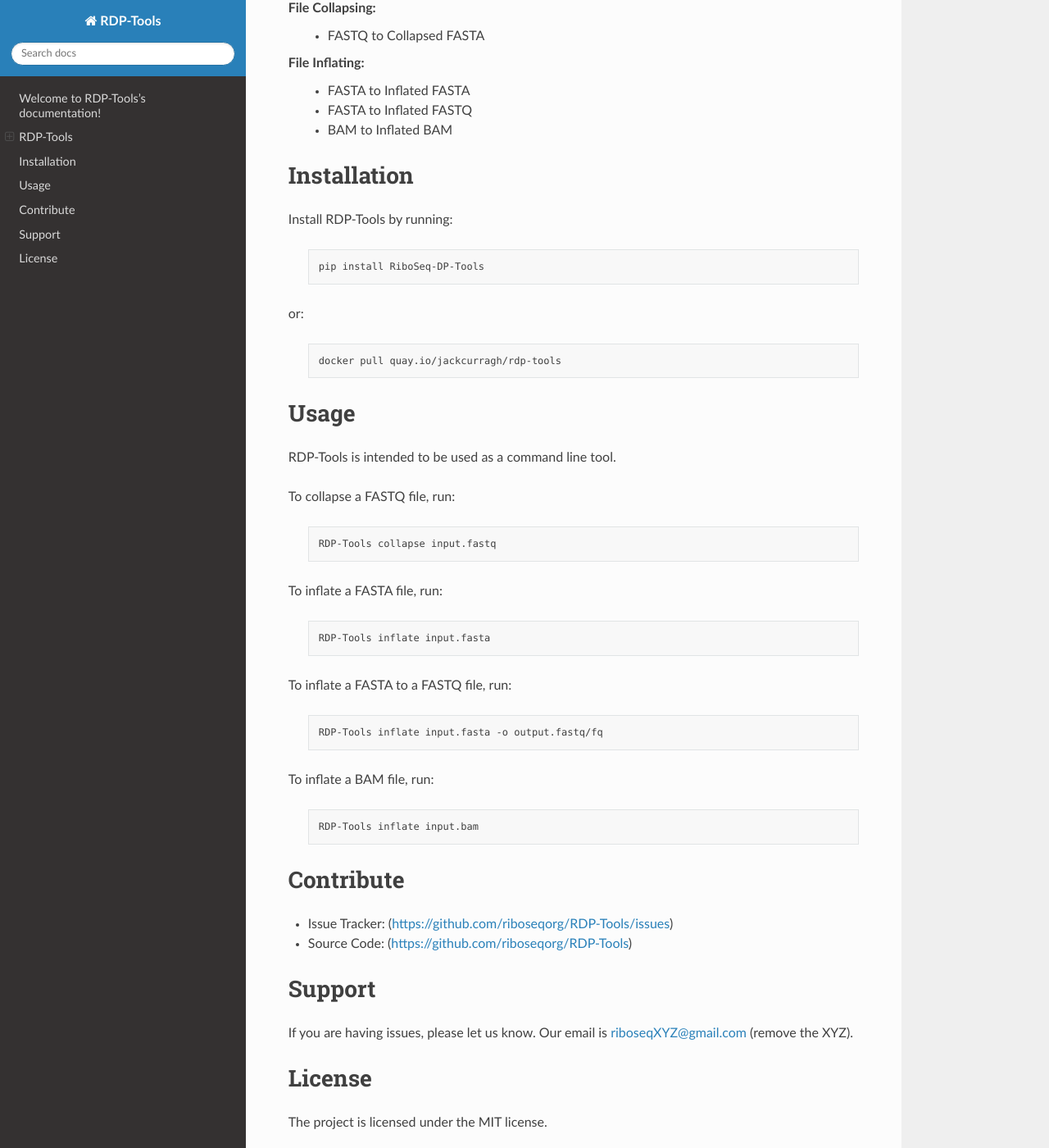
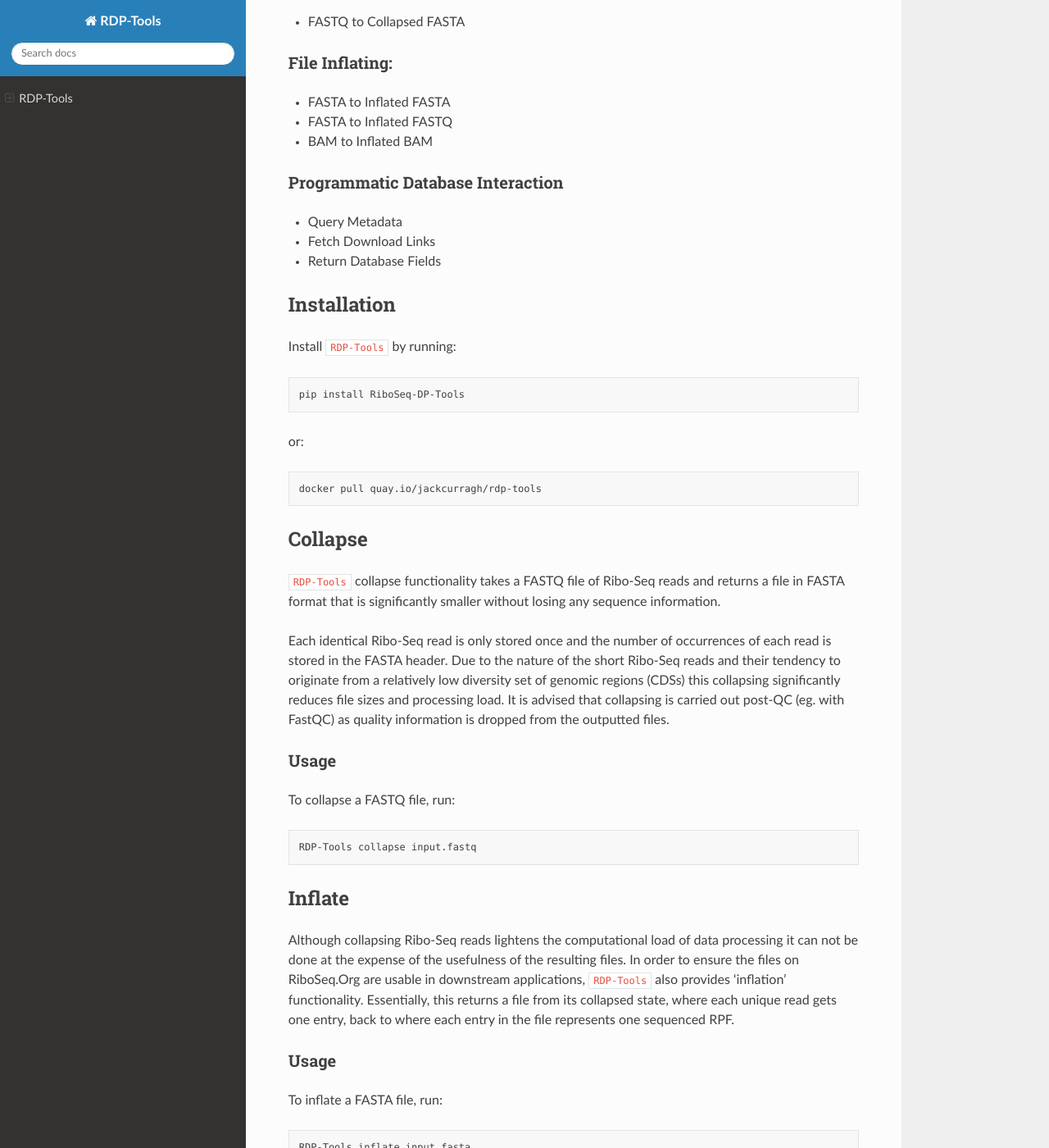
Before and after one commit to riboseqorg/RDP-Tools, a Sphinx documentation site: the page built from docs/index.md, in a window 1280 px wide and 1400 px high, scrolled down 396 px. Shown: the whole window at 82% size. Built offline with Sphinx 7.4.7 and the Read the Docs theme 2.0.0, drawn with Linux system fonts in a browser that asks for light colours; some of the changed text lies outside the part shown.

Commit message:
updated pretty printing

````diff
--- a/docs/conf.py
+++ b/docs/conf.py
@@ -7,9 +7,9 @@
 # https://www.sphinx-doc.org/en/master/usage/configuration.html#project-information
 
 project = 'RDP-Tools'
-copyright = '2023, Jack Tierney'
-author = 'Jack Tierney'
-release = '0.1.3'
+copyright = '2023, RiboSeqOrg'
+author = 'Jack Tierney -RiboSeqOrg'
+release = '0.1.4'
 
 # -- General configuration ---------------------------------------------------
 # https://www.sphinx-doc.org/en/master/usage/configuration.html#general-configuration
@@ -26,3 +26,15 @@
 
 html_theme = "sphinx_rtd_theme"
 html_static_path = ['_static']
+
+import sys, os
+
+sys.path.append(os.path.abspath('sphinxext'))
+
+extensions = ['myst_parser']
+
+source_suffix = {
+    '.rst': 'restructuredtext',
+    '.txt': 'restructuredtext',
+    '.md': 'markdown',
+}
--- /dev/null
+++ b/docs/index.md
@@ -0,0 +1,111 @@
+# RDP-Tools
+
+`RDP-Tools` is a Python package for collapsing and inflating (de-collapsing) Ribosome Profiling data files obtained from [RiboSeq.Org's Data Portal](https://riboseq.org) and [RDP (RiboSeq Data Portal)](https://rdp.ucc.ie).
+
+It also facilitates querying the RiboSeq Data Portal database to programmatically identify samples of interest and subsequently facilitate file download.
+
+## Features
+
+#### File Collapsing:
+
+- FASTQ to Collapsed FASTA
+
+#### File Inflating:
+
+- FASTA to Inflated FASTA
+- FASTA to Inflated FASTQ
+- BAM to Inflated BAM
+
+#### Programmatic Database Interaction
+- Query Metadata
+- Fetch Download Links
+- Return Database Fields
+
+## Installation
+
+Install `RDP-Tools` by running:
+
+``` bash
+pip install RiboSeq-DP-Tools
+```
+
+or:
+
+``` bash
+docker pull quay.io/jackcurragh/rdp-tools
+
+```
+
+## Collapse
+
+`RDP-Tools` collapse functionality takes a FASTQ file of Ribo-Seq reads and returns a file in FASTA format that is significantly smaller without losing any sequence information.
+
+Each identical Ribo-Seq read is only stored once and the number of occurrences of each read is stored in the FASTA header. Due to the nature of the short Ribo-Seq reads and their tendency to originate from a relatively low diversity set of genomic regions (CDSs) this collapsing significantly reduces file sizes and processing load. It is advised that collapsing is carried out post-QC (eg. with FastQC) as quality information is dropped from the outputted files.
+
+#### Usage
+
+To collapse a FASTQ file, run:
+
+``` bash
+RDP-Tools collapse input.fastq
+
+```
+
+## Inflate
+
+Although collapsing Ribo-Seq reads lightens the computational load of data processing it can not be done at the expense of the usefulness of the resulting files. In order to ensure the files on RiboSeq.Org are usable in downstream applications, `RDP-Tools` also provides 'inflation' functionality. Essentially, this returns a file from its collapsed state, where each unique read gets one entry, back to where each entry in the file represents one sequenced RPF.
+
+#### Usage
+To inflate a FASTA file, run:
+
+``` bash
+RDP-Tools inflate input.fasta
+```
+To inflate a FASTA to a FASTQ file (perfect sequencing quality is assigned), run:
+
+``` bash
+RDP-Tools inflate input.fasta -o output.fastq/fq
+```
+To inflate a BAM file, run:
+
+``` bash
+RDP-Tools inflate input.bam
+```
+
+## Database
+
+RDP-Tools also lets the user query the RDPs database of existing Ribo-Seq data. This facilitates the programmatic finding and fetching of Ribo-Seq read and alignment files.
+
+#### Usage
+To get the all of the fields related to Ribo-Seq samples;
+
+``` bash
+RDP-Tools database sample-fields
+```
+To get the metadata for all Ribo-Seq samples whose tissue is labeled as Lung, do:
+
+``` bash
+RDP-Tools database samples --query TISSUE=Lung
+```
+To specify the fields returned for the samples that match a query, do:
+
+``` bash
+RDP-Tools database samples --query TISSUE=Lung --fields TISSUE,CELL_LINE
+```
+To increase or decrease the number of entries returned (default: 100), do:
+
+``` bash
+RDP-Tools database samples --query TISSUE=Lung --fields TISSUE,CELL_LINE --limit 1000000
+```
+## Contribute
+
+- Issue Tracker: [github.com/riboseqorg/RDP-Tools/issues](https://github.com/riboseqorg/RDP-Tools/issues)
+- Source Code: [github.com/riboseqorg/RDP-Tools](https://github.com/riboseqorg/RDP-Tools)
+
+## Support
+
+If you are having issues, please let us know. Our email is riboseqXYZ@gmail.com (remove the XYZ).
+
+## License
+
+The project is licensed under the MIT license.
--- a/docs/index.rst
+++ /dev/null
@@ -1,94 +0,0 @@
-.. RDP-Tools documentation master file, created by
-   sphinx-quickstart on Thu Nov 23 10:48:48 2023.
-   You can adapt this file completely to your liking, but it should at least
-   contain the root `toctree` directive.
-
-Welcome to RDP-Tools's documentation!
-=====================================
-
-.. toctree::
-   :maxdepth: 2
-   :caption: Contents:
-
-
-RDP-Tools
-=========
-
-RDP-Tools is a Python package for collapsing and inflating (de-collapsing) Ribosome Profiling data files obtained from RiboSeq.Org's (https://riboseq.org) Data Portal (https://rdp.ucc.ie).
-
-It is also home to any future tools developed for interacting with RiboSeq.Org's Data Portal.
-
-Features
---------
-
-File Collapsing:
-   - FASTQ to Collapsed FASTA
-
-File Inflating:
-   - FASTA to Inflated FASTA
-   - FASTA to Inflated FASTQ
-   - BAM to Inflated BAM
-
-
-Installation
-============
-
-Install RDP-Tools by running:
-
-   .. code-block:: bash
-
-      pip install RiboSeq-DP-Tools
-
-or:
-
-   .. code-block:: bash
-
-      docker pull quay.io/jackcurragh/rdp-tools
-
-
-Usage
-=====
-
-RDP-Tools is intended to be used as a command line tool.
-
-To collapse a FASTQ file, run:
-
-   .. code-block:: bash
-
-      RDP-Tools collapse input.fastq
-
-To inflate a FASTA file, run:
-
-   .. code-block:: bash
-
-      RDP-Tools inflate input.fasta
-
-To inflate a FASTA to a FASTQ file, run:
-
-   .. code-block:: bash
-
-      RDP-Tools inflate input.fasta -o output.fastq/fq
-
-To inflate a BAM file, run:
-
-   .. code-block:: bash
-
-      RDP-Tools inflate input.bam
-
-
-Contribute
-==========
-
-- Issue Tracker: (https://github.com/riboseqorg/RDP-Tools/issues)
-- Source Code: (https://github.com/riboseqorg/RDP-Tools)
-
-Support
-=======
-
-If you are having issues, please let us know.
-Our email is riboseqXYZ@gmail.com (remove the XYZ).
-
-License
-=======
-
-The project is licensed under the MIT license.
````
